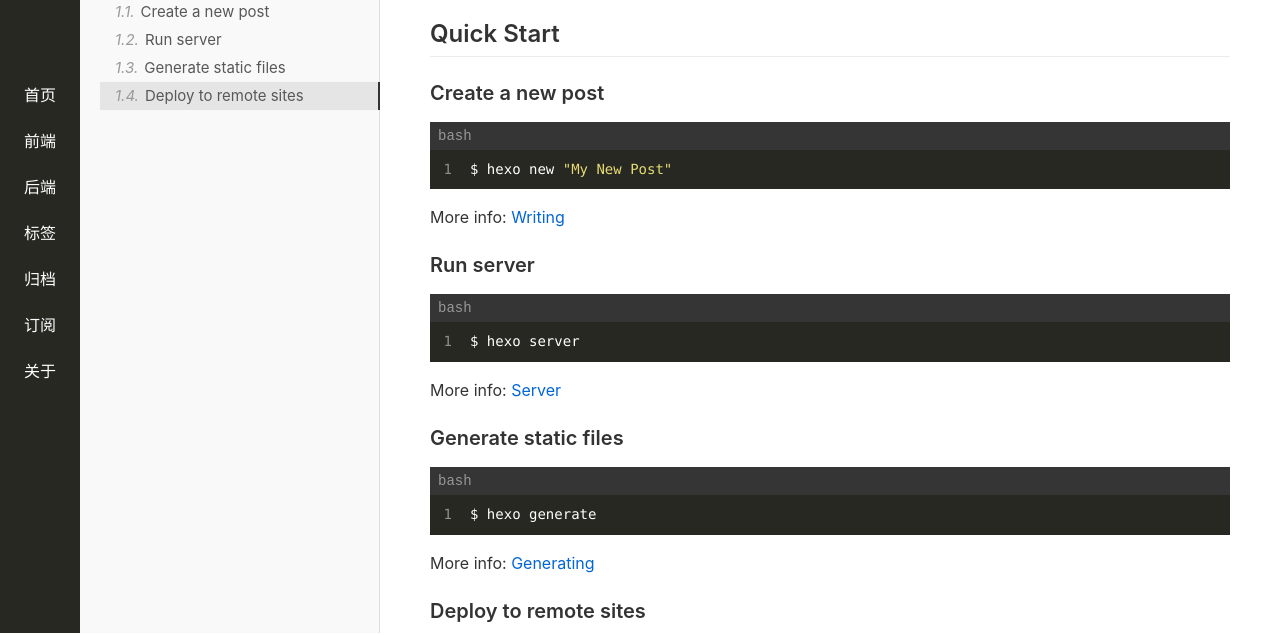
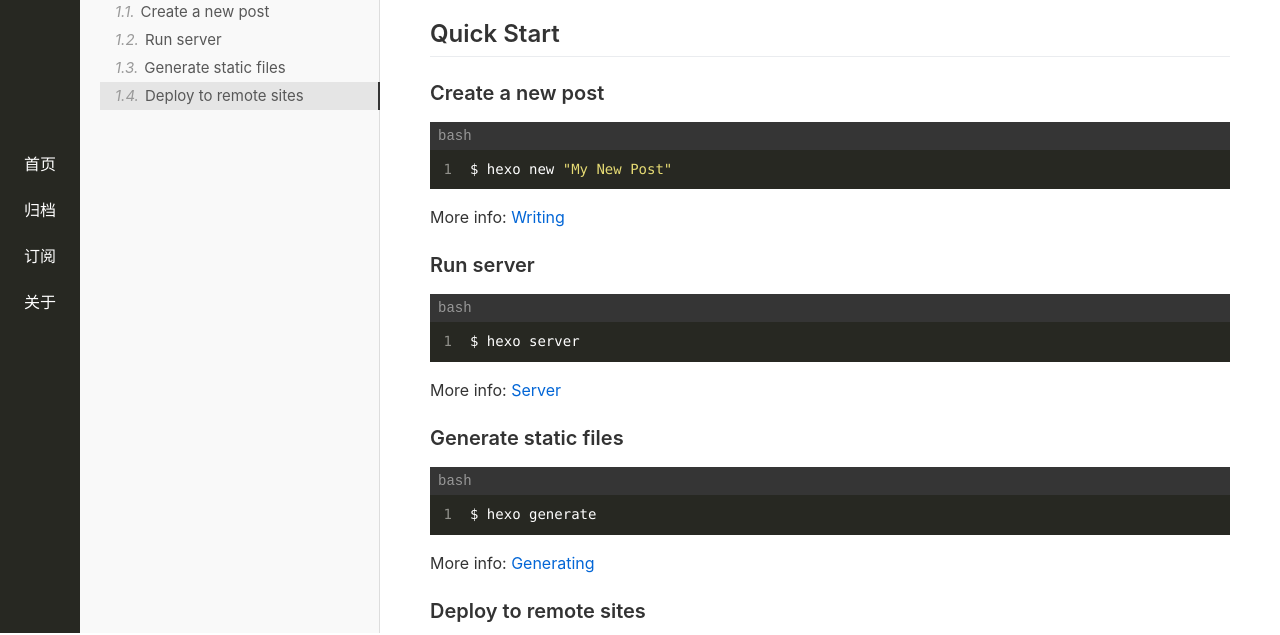
Before and after one commit to hackerMonica/hackerMonica.github.io, a plain HTML site: page 2023/07/20/hello-world/index.html in a window 1280 px wide. Shown: the part 167-802 px from the top of the page. Drawn offline with nearby package versions, Linux system fonts and the light colour scheme; a script that the page names is missing; files whose address does not match are found by name.

Commit message:
Site updated: 2023-07-20 20:38:33

```diff
--- a/2023/07/20/hello-world/index.html
+++ b/2023/07/20/hello-world/index.html
@@ -54,18 +54,6 @@
 
             <a class="nav-item" href="/">
                 <span class="nav-text">首页</span>
-            </a>
-
-            <a class="nav-item" href="/categories/front-end">
-                <span class="nav-text">前端</span>
-            </a>
-
-            <a class="nav-item" href="/categories/back-end">
-                <span class="nav-text">后端</span>
-            </a>
-
-            <a class="nav-item" href="/tags">
-                <span class="nav-text">标签</span>
             </a>
 
             <a class="nav-item" href="/archives">
```
Also changed, not shown: archives/2023/07/index.html (+0 -12 lines), archives/2023/index.html (+0 -12 lines), archives/index.html (+0 -12 lines), index.html (+0 -12 lines).
